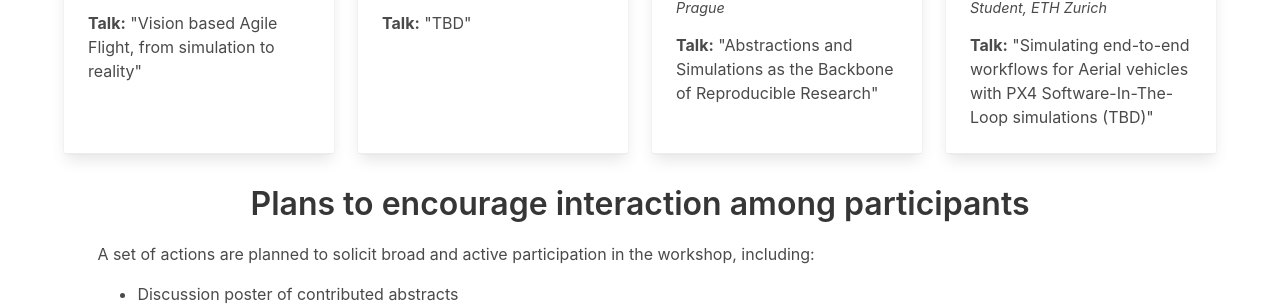
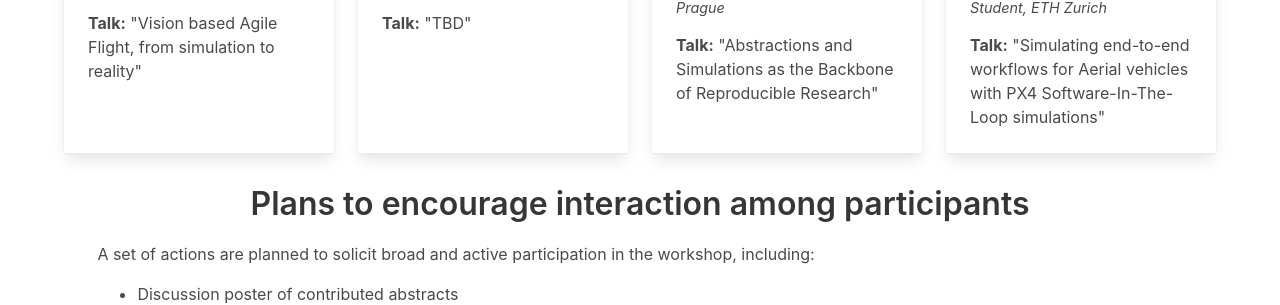
Before and after one commit to IMRCLab/workshop-uav-sims-icra2023, a Jekyll site: the page built from index.html, in a window 1280 px wide and 900 px high, scrolled down 2800 px. Shown: the part 225-530 px from the top of the window. Built offline with Jekyll 4.4.1, drawn with Linux system fonts in a browser that asks for light colours.

Commit message:
Update speakers.yml

```diff
--- a/_data/speakers.yml
+++ b/_data/speakers.yml
@@ -14,7 +14,7 @@
 - name: Jaeyoung Lim
   affiliation: PX4 Core Developer & Ph.D. Student, ETH Zurich
   image: jaoyounglim.jpg
-  talk: Simulating end-to-end workflows for Aerial vehicles with PX4 Software-In-The-Loop simulations (TBD)
+  talk: Simulating end-to-end workflows for Aerial vehicles with PX4 Software-In-The-Loop simulations
 #- name: Sakshi Mishra
 #  image: Sakshi-Headshot-ICRA23.jpg
 #  affiliation: Microsoft
```
